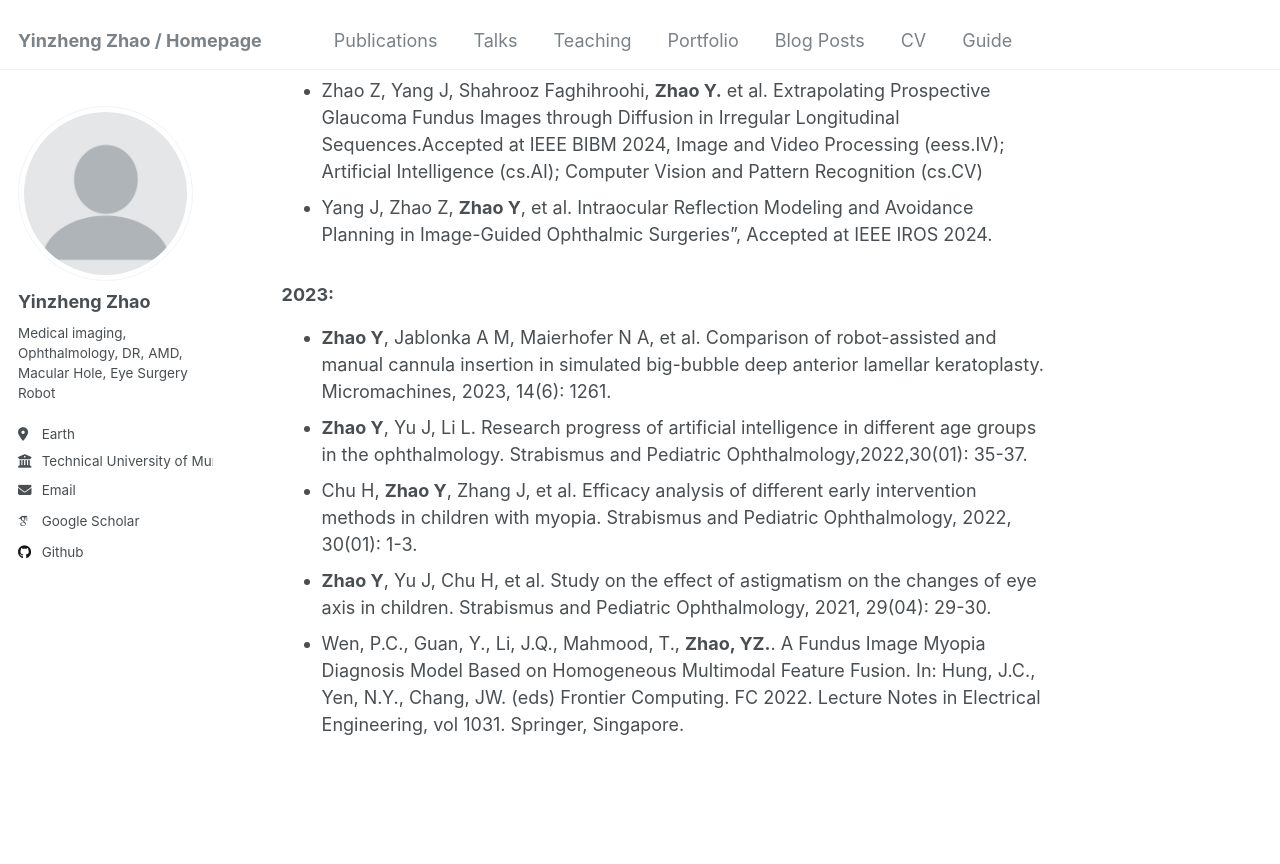
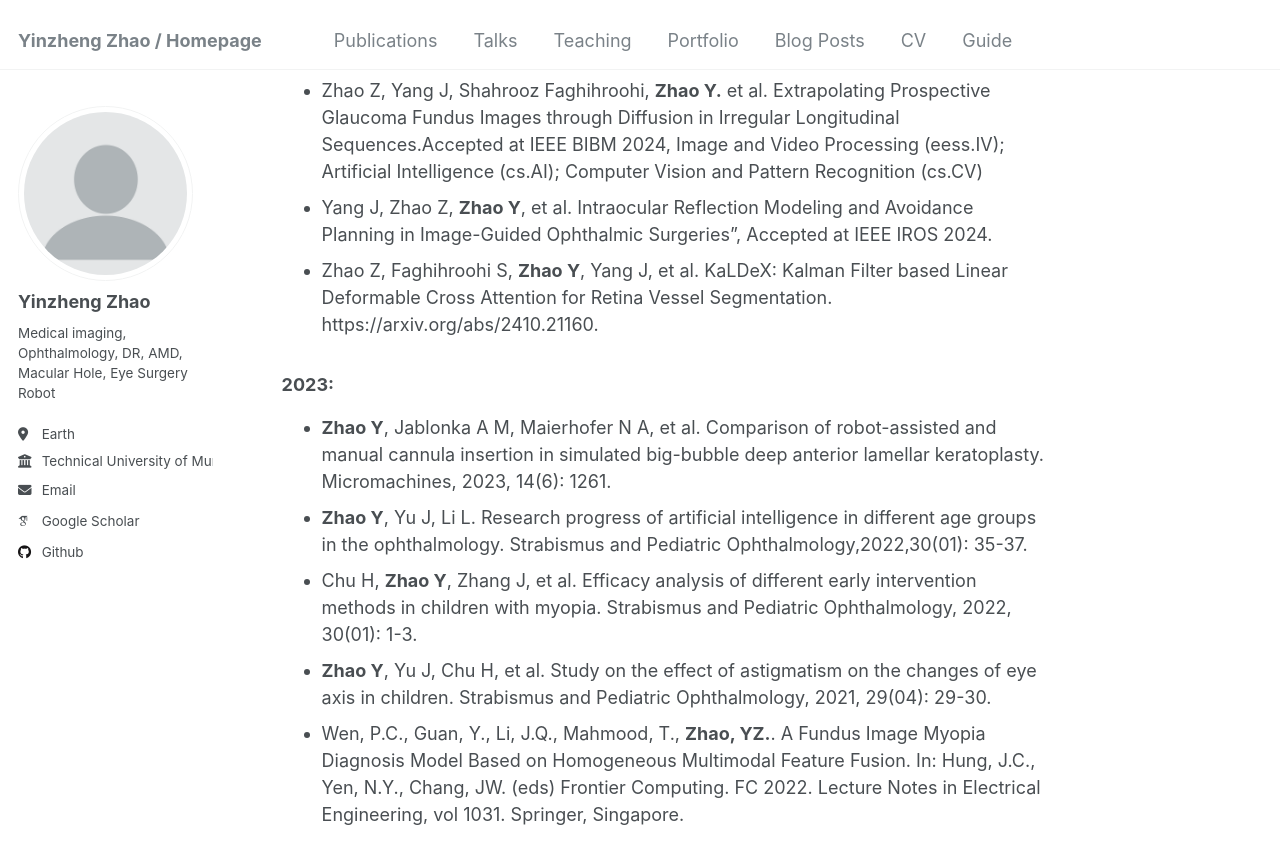
Before and after one commit to rouroumeimei/rouroumeimei.github.io, a Jekyll site: the page built from _pages/about.md, in a window 1280 px wide and 900 px high, scrolled down 1290 px. Shown: the top 864 px of the window. Built offline with Jekyll 4.4.1, drawn with Linux system fonts in a browser that asks for light colours; some web fonts are replaced.

Commit message:
Update about.md

```diff
--- a/_pages/about.md
+++ b/_pages/about.md
@@ -37,6 +37,7 @@ Dissemination of key techniques for dynamic stereoscopic visual impairment asses
 - Zhao Z, **Zhao Y**, Yang J, et al. KLDD: Kalman Filter based Linear Deformable Diffusion Model in Retinal Image Segmentation.Accepted at BIBM 2024, Image and Video Processing (eess.IV); Artificial Intelligence (cs.AI); Computer Vision and Pattern Recognition (cs.CV)
 - Zhao Z, Yang J, Shahrooz Faghihroohi, **Zhao Y.** et al. Extrapolating Prospective Glaucoma Fundus Images through Diffusion in Irregular Longitudinal Sequences.Accepted at IEEE BIBM 2024, Image and Video Processing (eess.IV); Artificial Intelligence (cs.AI); Computer Vision and Pattern Recognition (cs.CV)
 - Yang J, Zhao Z, **Zhao Y**, et al. Intraocular Reflection Modeling and Avoidance Planning in Image-Guided Ophthalmic Surgeries", Accepted at IEEE IROS 2024.
+- Zhao Z, Faghihroohi S, **Zhao Y**, Yang J, et al. KaLDeX: Kalman Filter based Linear Deformable Cross Attention for Retina Vessel Segmentation. https://arxiv.org/abs/2410.21160.
 
 ### 2023:
 - **Zhao Y**, Jablonka A M, Maierhofer N A, et al. Comparison of robot-assisted and manual cannula insertion in simulated big-bubble deep anterior lamellar keratoplasty. Micromachines, 2023, 14(6): 1261.
```
